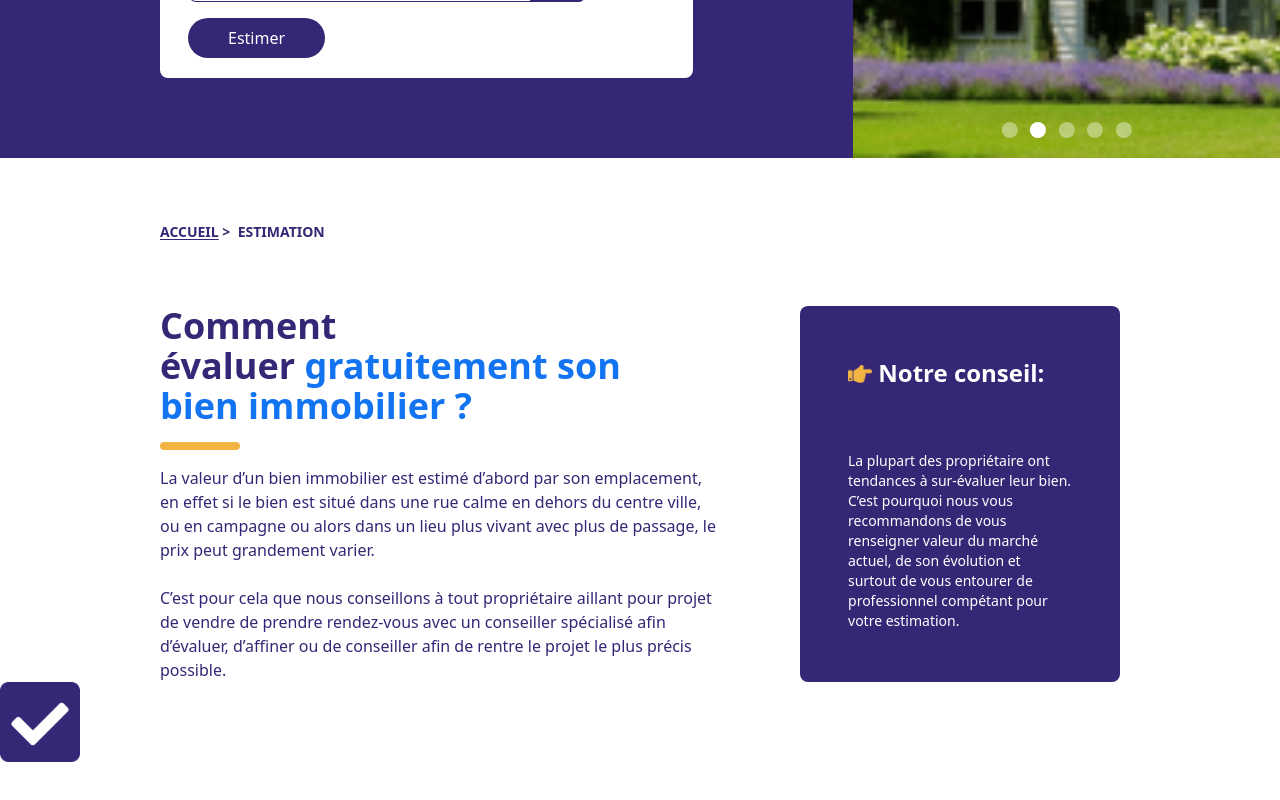
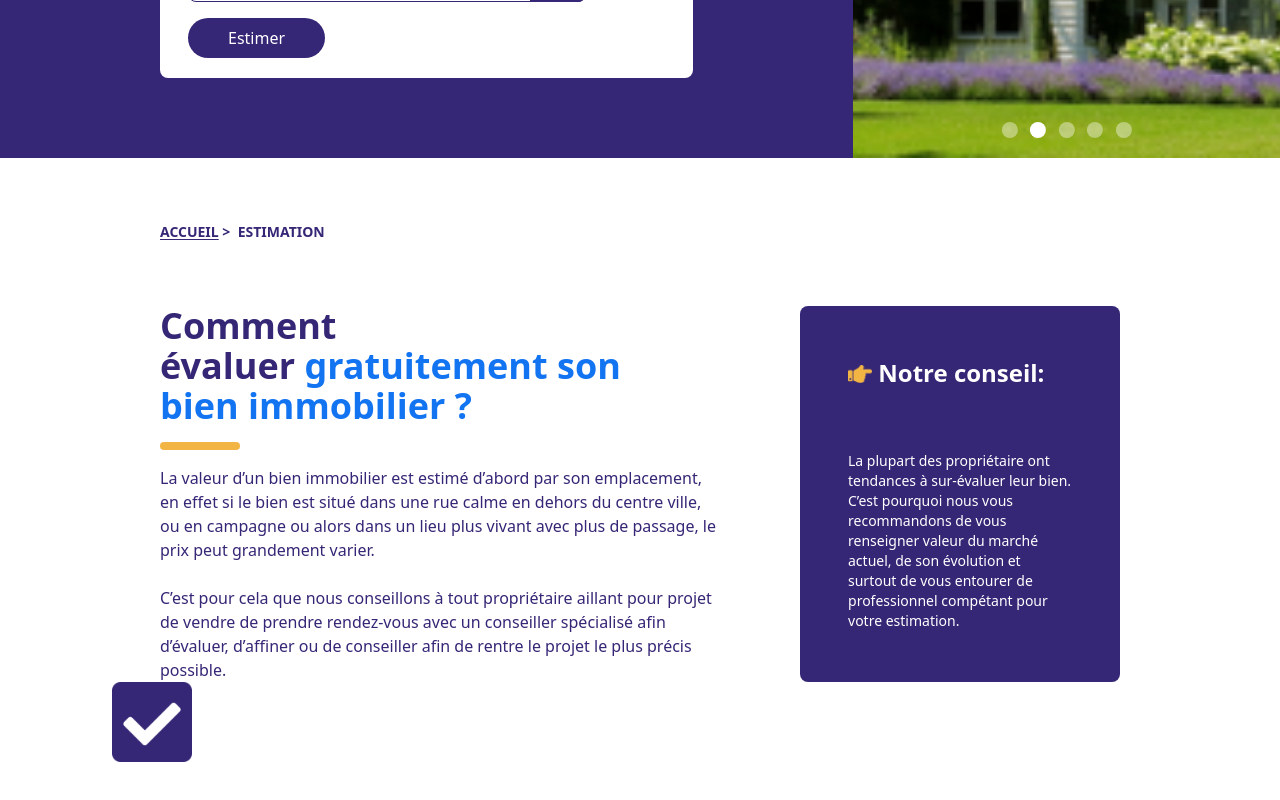
Before and after one commit to magicniclus/immoportail, a Next.js app: page / in a window 1280 px wide. Shown: the part 526-1326 px from the top of the page. Before the commit the page ends 1304 px from the top, so only its background shows below. Built offline with nearby package versions, Linux system fonts and the light colour scheme.

Commit message:
Update SetOfQuality.js

```diff
--- a/components/Molecules/SetOfQuality.js
+++ b/components/Molecules/SetOfQuality.js
@@ -1,11 +1,20 @@
 import React from 'react';
 import Icon from '../Atoms/logos/Icon';
+import Text from '../Atoms/texts/Text';
+import TitleTertiary from '../Atoms/titles/TitleTertiary';
 
 const SetOfQuality = (props) => {
     const image = props.image
+    const title = props.title
+    const titleWithColor = props.titleWithColor
+    const text = props.text
     return (
-        <div>
+        <div className='flex flex-col items-center max-w-xs my-14 lg:my-0'>
             <Icon image={image} />
+            <TitleTertiary text={title} textWithColor={titleWithColor} color="purple" marginY="my-5" />
+            <Text color="purple" textSize="light" center="text-center">
+                {text}
+            </Text>
         </div>
     );
 };
```
